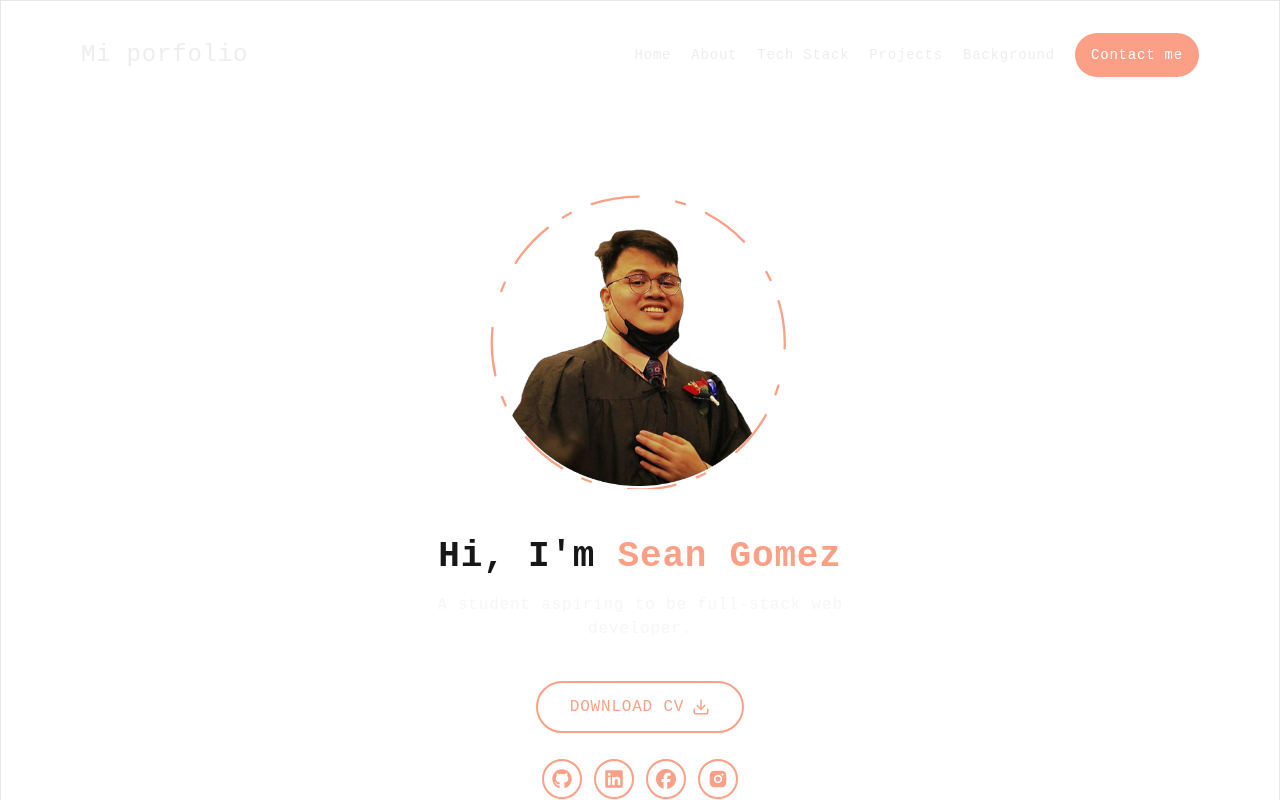
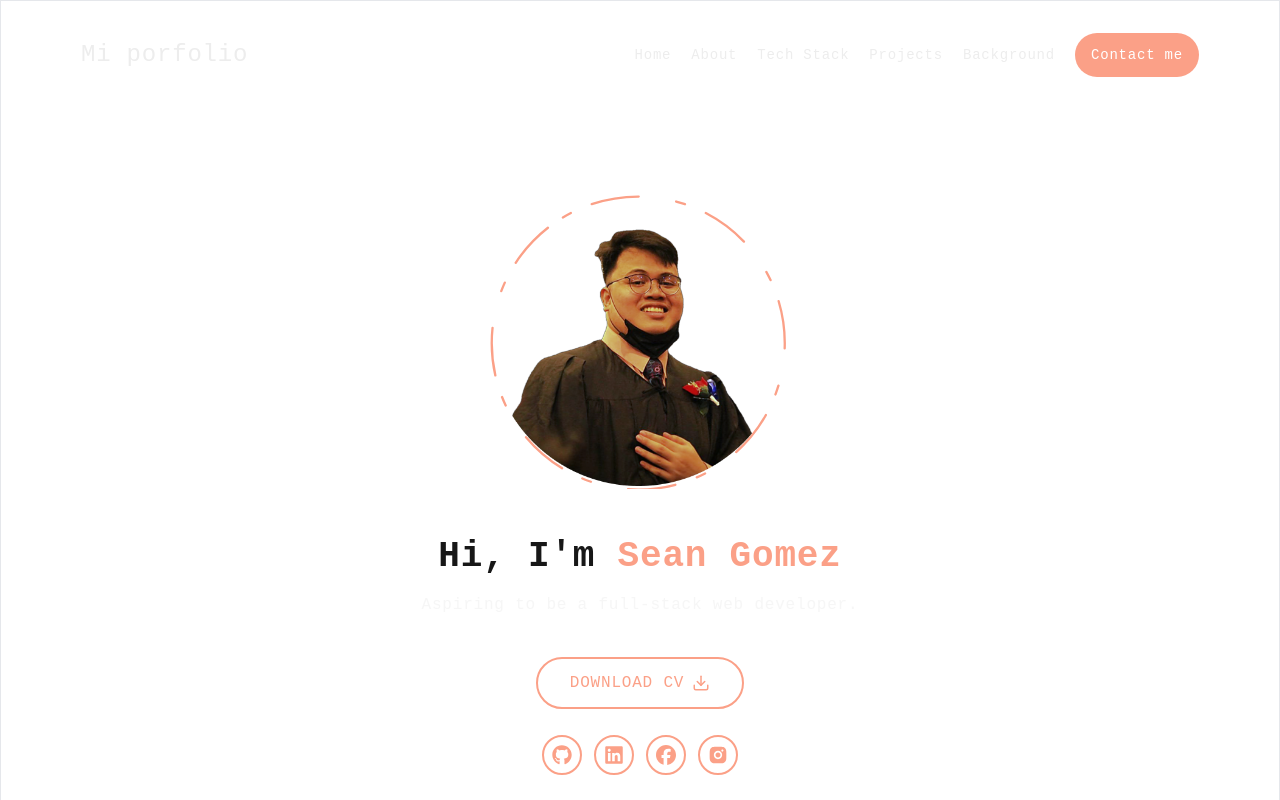
Before and after one commit to SeanGmz/seanportfolio, a Next.js app in the folder my-portfolio/: page / in a window 1280 px wide. Shown: the top 800 px of the page. Built offline with nearby package versions, Linux system fonts and the light colour scheme.

Commit message:
edited  info and swapped apostrophe from &apos back to simply '

```diff
--- a/my-portfolio/app/sections/geninfo.tsx
+++ b/my-portfolio/app/sections/geninfo.tsx
@@ -52,10 +52,10 @@ const Info = () => {
     >
       <div className="text-center xl:text-left pt-10 pb-5 xl:py-0 order-2 xl:order-none xl:w-7/12">
         <h1 className="text-3xl mb-4 xl:text-6xl md:text-4xl mx-3 md:mx-0 sm:text-3xl font-bold">
-          Hi, I&apos;m<span className="text-accent"> Sean Gomez </span>
+          Hi, I'm<span className="text-accent"> Sean Gomez </span>
         </h1>
         <p className="max-w-[500px] sm:text-sm md:text-md mx-3 md:mx-0 lg:text-base text-fore/50">
-          A student aspiring to be full-stack web developer.
+          Aspiring to be a full-stack web developer.
         </p>
 
         <button
@@ -90,12 +90,12 @@ const BriefInfo = () => {
         <img
           src="https://avatars.githubusercontent.com/u/69741071?v=4"
           alt="Sean Gomez"
-          className="w-auto mx-auto h-40 rounded-full "
+          className="w-auto mx-auto h-40 rounded-full"
         />
       </div>
-      <div className="w-full px-10 xl:px-20 text-justify xl:text-left lg:text-base  py-10 xl:py-0">
+      <div className="w-full px-10 xl:px-20 text-justify xl:text-left lg:text-base py-10 xl:py-0">
         <p>
-          Hello, I&apos;m Sean Patrick A. Gomez, an Information Technology graduate
+          Hello, I'm Sean Patrick A. Gomez, an Information Technology graduate
           with a strong foundation in front-end and back-end web development. I
           aim to create innovative and cutting edge solutions through
           technology, with a focus on web development and sustainable IT
```
